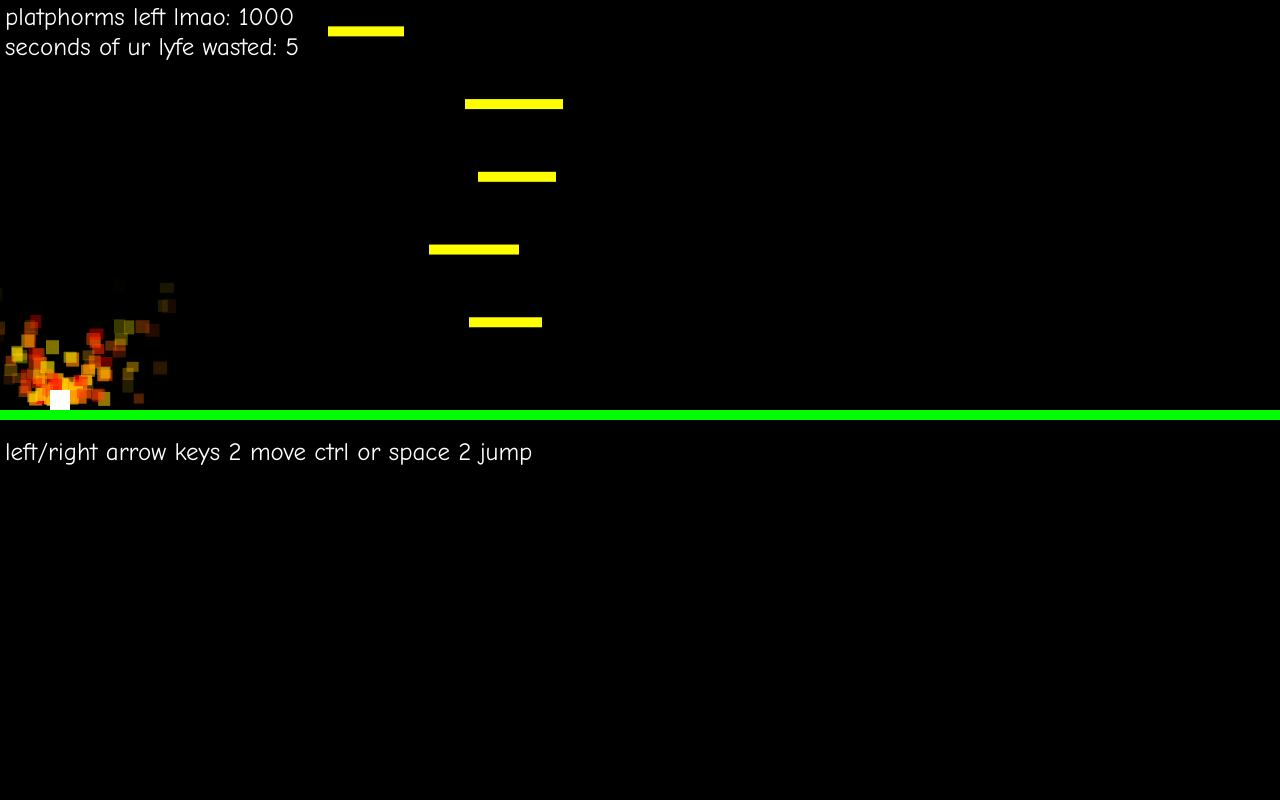
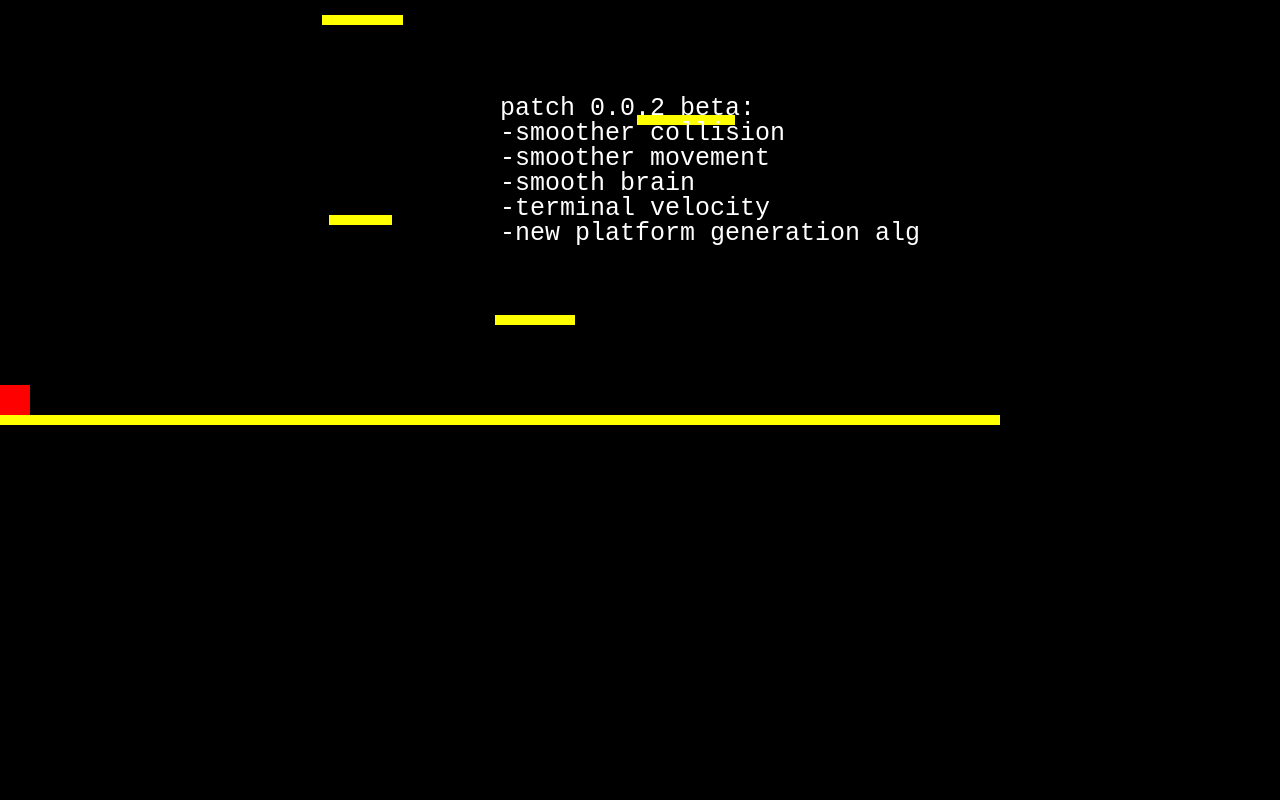
Before and after one commit to WellPlacedCactus/1000-platphorms, a plain HTML site: page index.html in a window 1280 px wide. Drawn offline with Linux system fonts and the light colour scheme.

Commit message:
Patch 0.0.2

````diff
--- a/index.html
+++ b/index.html
@@ -1,69 +1,18 @@
-
-<!--
-
-                                         `-.`'.-'
-                                       `-.        .-'.
-                                    `-.    -./\.-    .-'
-                                        -.  /_|\  .-
-                                    `-.   `/____\'   .-'.
-                                 `-.    -./.-""-.\.-      '
-                                    `-.  /< (()) >\  .-'
-                                  -   .`/__`-..-'__\'   .-
-                                ,...`-./___|____|___\.-'.,.
-                                   ,-'   ,` . . ',   `-,
-                                ,-'   ________________  `-,
-                                   ,'/____|_____|_____\
-                                  / /__|_____|_____|___\
-                                 / /|_____|_____|_____|_\
-                                ' /____|_____|_____|_____\
-                              .' /__|_____|_____|_____|___\
-                             ,' /|_____|_____|_____|_____|_\
-,,---''--...___...--'''--.. /../____|_____|_____|_____|_____\ ..--```--...___...--``---,,
-                           '../__|_____|_____|_____|_____|___\
-      \    )              '.:/|_____|_____|_____|_____|_____|_\               (    /
-      )\  / )           ,':./____|_____|_____|_____|_____|_____\             ( \  /(
-     / / ( (           /:../__|_____|_____|_____|_____|_____|___\             ) ) \ \
-    | |   \ \         /.../|_____|_____|_____|_____|_____|_____|_\           / /   | |
- .-.\ \    \ \       '..:/____|_____|_____|_____|_____|_____|_____\         / /    / /.-.
-(=  )\ `._.' |       \:./ _  _ ___  ____ ____ _    _ _ _ _ _  _ ___\        | `._.' /(  =)
- \ (_)       )       \./  |\/| |__) |___ |___ |___ _X_ _X_  \/  _|_ \       (       (_) /
-  \    `----'         """"""""""""""""""""""""""""""""""""""""""""""""       `----'    /
-   \   ____\__          __ __    _  __ _     _  __ ________    _____        __/____   /
-    \ (=\     \        (_ |_ |V||_)|_ |_)   |_|(_ /   |  |    |_  |        /     /-) /
-     \_)_\     \       __)|__| ||  |__| \   | |__)\___|__|_   |  _|_      /     /_(_/
-          \     \                                                        /     /
-           )     )  _                                                _  (     (
-          (     (,-' `-..__                                    __..-' `-,)     )
-           \_.-''          ``-..____                  ____..-''          ``-._/
-            `-._                    ``--...____...--''                    _.-'
-                `-.._                                                _..-'
-                     `-..__           HE IS WATCHING           __..-'
-                           ``-..____                  ____..-''
-									``--...____...--''
--->
-
 <!DOCTYPE html>
 <html lang="en">
 <head>
 	<meta charset="UTF-8">
 	<meta name="viewport" content="width=device-width, initial-scale=1.0">
-	<title>1000 platphorms</title>
+	<title>1000-platphorms</title>
 	<style>
-		body {
-			margin: 0px;
-			overflow: hidden;
+		canvas {
+			position: absolute;
+			top: 0px;
+			left: 0px;
 		}
 	</style>
 </head>
 <body>
-	<canvas id="viewport"></canvas>
-	<audio id="jumpSound" src="assets/audio/jump.wav"></audio>
-	<script src="js/classes/Camera.js"></script>
-	<script src="js/classes/Particle.js"></script>
-	<script src="js/classes/Entity.js"></script>
-	<script src="js/classes/Platform.js"></script>
-   <script src="js/classes/Player.js"></script>
-	<script src="js/classes/UI.js"></script>
-	<script src="js/script.js"></script>
+	<script src="vu.js"></script>
 </body>
 </html>
--- a/js/classes/Camera.js
+++ /dev/null
@@ -1,11 +0,0 @@
-
-class Camera {
-	constructor() {
-		this.xOffset = 0;
-		this.yOffset = 0;
-	}
-
-	focus(entity) {
-		this.yOffset = entity.y - (canvas.height - entity.height) / 2;
-	}
-}
--- a/js/classes/Entity.js
+++ /dev/null
@@ -1,21 +0,0 @@
-
-class Entity {
-	constructor(x, y, width, height) {
-		this.x = x;
-		this.y = y;
-		this.width = width;
-		this.height = height;
-		this.solid = false;
-	}
-
-	update() {}
-
-	draw(con) {
-		con.fillStyle = 'white';
-		con.fillRect(
-			this.x - camera.xOffset,
-			this.y - camera.yOffset,
-			this.width,
-			this.height);
-	}
-}
--- a/js/classes/Particle.js
+++ /dev/null
@@ -1,51 +0,0 @@
-
-class RGBAValue {
-	constructor(r, g, b, a) {
-		this.r = r;
-		this.g = g;
-		this.b = b;
-		this.a = a;
-	}
-
-	toString() {
-		return `rgba(
-			${this.r},
-			${this.g},
-			${this.b},
-			${this.a / 255})`;
-	}
-}
-
-class Particle {
-	constructor(x, y, width, height, color, velX, velY, decay) {
-		this.x = x;
-		this.y = y;
-		this.width = width;
-		this.height = height;
-		this.color = color;
-		this.velX = velX;
-		this.velY = velY;
-		this.decay = decay;
-		this.dead = false;
-	}
-
-	update() {
-		this.x += this.velX;
-		this.y += this.velY;
-		this.color.a -= this.decay;
-
-		if (this.color.a < 0) {
-			this.dead = true;
-		}
-	}
-
-	draw(con) {
-		con.fillStyle = this.color.toString();
-		con.fillRect(
-			this.x - this.width / 2 - camera.xOffset,
-			this.y - this.height / 2 - camera.yOffset,
-			this.width,
-			this.height
-		);
-	}
-}
--- a/js/classes/Platform.js
+++ /dev/null
@@ -1,19 +0,0 @@
-
-class Platform extends Entity {
-	constructor(x, y, width, height, color) {
-		super(x, y, width, height);
-		this.color = color;
-		this.solid = true;
-	}
-
-	update() {}
-
-	draw(con) {
-		con.fillStyle = this.color.toString();
-		con.fillRect(
-			this.x - camera.xOffset,
-			this.y - camera.yOffset,
-			this.width,
-			this.height);
-	}
-}
--- a/js/classes/Player.js
+++ /dev/null
@@ -1,108 +0,0 @@
-
-class Player extends Entity {
-	constructor(x, y) {
-		super(x, y, 20, 20);
-		this.velX = 0;
-		this.velY = 0;
-
-		this.gravity = 1;
-		this.grounded = false;
-		this.jumpPower = 15;
-
-		this.acc = 1;
-		this.dec = this.acc;
-		this.velMax = 15;
-	}
-
-	move() {
-		this.x += this.velX;
-		this.y += this.velY;
-
-		// y
-
-		this.velY += this.gravity;
-
-		if (this.grounded) {
-			if (keys[17] || keys[32]) {
-				this.velY -= this.jumpPower;
-				this.grounded = false;
-				jumpSound.play();
-			}
-		}
-
-		// x
-
-		if (keys[39]) {
-			this.velX += this.acc;
-			if (this.velX > this.velMax) {
-				this.velX = this.velMax;
-			}
-		} else {
-			if (this.velX > 0) {
-				this.velX -= this.dec;
-				if (this.velX < 0) {
-					this.velX = 0;
-				}
-			}
-		}
-
-		if (keys[37]) {
-			this.velX -= this.acc;
-			if (this.velX < -this.velMax) {
-				this.velX = -this.velMax;
-			}
-		} else {
-			if (this.velX < 0) {
-				this.velX += this.dec;
-				if (this.velX > 0) {
-					this.velX = 0;
-				}
-			}
-		}
-	}
-
-	collide() {
-
-		// with platforms
-
-		entities.forEach(entity => {
-			if (entity.solid) {
-				if (this.velY > 0) { // if we falling
-					if (collision(this, entity)) {
-						this.y = entity.y - this.height;
-						this.velY = 0;
-						this.grounded = true;
-					}
-				}
-			}
-		});
-	}
-
-	emit() {
-		particles.push(new Particle(
-			this.x + this.width / 2,
-			this.y + this.height / 2,
-			randi(10, 15),
-			randi(10, 15),
-			new RGBAValue(255, randi(0, 255), 0, 255),
-			randf(-1, 1),
-			randf(-1, -0.01),
-			2
-		));
-	}
-
-	update() {
-		this.move();
-		this.collide();
-		this.emit();
-	}
-
-	draw(con) {
-		con.fillStyle = 'white';
-		con.fillRect(
-			this.x - camera.xOffset,
-			this.y - camera.yOffset,
-			this.width,
-			this.height);
-	}
-}
--- a/js/classes/UI.js
+++ /dev/null
@@ -1,52 +0,0 @@
-
-class UI {
-	constructor() {
-		this.score = 0;
-		this.startTime = new Date();
-		this.secondsPassed = 0;
-		this.totalDist = (canvas.height / 11) * 1000;
-		this.platformsLeft = null;
-		this.enabled = true;
-
-		this.reviews = [
-			'"I had never shit so hard before" -IGN 10/10',
-			'"I had a wife before playing this" -New York Times',
-			'"Boss fired me for playing this at work. Taking all jobs. Male, 6\'2, straight." -Jonas Smith',
-			'"Lamp" -Lamp',
-			'"naw" -Rosa Parks, Benett Foddy, George Washington',
-			'"There is a screwdriver on the couch behind you. Take it. Finish the job." -Comrade'
-		];
-	}
-
-	update() {
-		let currentTime = new Date();
-		let timeDiff = currentTime - this.startTime;
-		this.secondsPassed = Math.round((timeDiff /= 1000) % 60);
-		this.platformsLeft = 1000 - Math.floor((this.totalDist - (this.totalDist + player.y)) / (canvas.height / 11));
-	}
-
-	draw(con) {
-		if (this.enabled) {
-			con.font = '25px Comic Sans MS';
-			con.fillStyle = 'white';
-
-			con.textAlign = 'left';
-			con.fillText('platphorms left lmao: ' + this.platformsLeft, 5, 25);
-			con.fillText('seconds of ur lyfe wasted: ' + this.secondsPassed, 5, 55);
-			con.fillText(
-				'left/right arrow keys 2 move ctrl or space 2 jump',
-				5 - camera.xOffset,
-				50 - camera.yOffset
-			);
-
-			con.textAlign = 'center';
-			for (let i = 0; i < this.reviews.length - 1; i++) {
-				con.fillText(
-					this.reviews[i],
-					canvas.width / 2,
-					-72000 - camera.yOffset + (30 * i)
-				);
-			}
-		}
-	}
-}
--- a/js/script.js
+++ /dev/null
@@ -1,118 +0,0 @@
-
-// GLOBALS
-const canvas = document.getElementById('viewport');
-const context = canvas.getContext('2d');
-const keys = [];
-const entities = [];
-const particles = [];
-const camera = new Camera();
-const player = new Player(50, -50);
-const jumpSound = document.getElementById('jumpSound');
-const ui = new UI();
-
-function start() {
-	resize();
-
-	// World generation
-	// Adding platforms
-	for (let i = 0; i < 1000; i++) {
-		entities.push(new Platform(
-			randi(canvas.width / 4, canvas.width / 2),
-			-i * (canvas.height / 11) - (canvas.height / 11) - 20,
-			randi(50, 100),
-			10,
-			new RGBAValue(255, 255 - i * 255 / 1000, 0, 255)
-		));
-	}
-
-	// Add floor
-	entities.push(new Platform(
-		0,
-		0,
-		canvas.width,
-		10,
-		new RGBAValue(0, 255, 0, 255)
-	));
-
-	// Add heaven
-	entities.push(new Platform(
-		0,
-		-71747,
-		canvas.width,
-		10,
-		new RGBAValue(0, 255, 0, 255)
-	));
-
-	// Add player
-	entities.push(player);
-
-	requestAnimationFrame(loop);
-}
-
-function loop() {
-	requestAnimationFrame(loop);
-	camera.focus(player);
-
-	context.fillStyle = 'black';
-	context.clearRect(0, 0, canvas.width, canvas.height);
-	context.fillRect(0, 0, canvas.width, canvas.height);
-
-	for (let i = particles.length - 1; i >= 0; --i) {
-		const particle = particles[i];
-		particle.update();
-		particle.draw(context);
-
-		if (particle.dead) {
-			particles.splice(i, 1);
-		}
-	}
-
-	entities.forEach(entity => {
-		entity.update();
-		entity.draw(context);
-	});
-
-	ui.update();
-	ui.draw(context);
-}
-
-function resize() {
-	canvas.width = window.innerWidth;
-	canvas.height = window.innerHeight;
-}
-
-// input
-
-function keydown(e) {
-	keys[e.keyCode] = true;
-}
-
-function keyup(e) {
-	keys[e.keyCode] = false;
-}
-
-// utils
-
-function randi(min, max) {
-	return Math.floor(Math.random() * (max - min) + min);
-}
-
-function randf(min, max) {
-	return Math.random() * (max - min) + min;
-}
-
-function collision(rect1, rect2) {
-	if (rect1.x < rect2.x + rect2.width &&
-		rect1.x + rect1.width > rect2.x &&
-		rect1.y < rect2.y + rect2.height &&
-		rect1.y + rect1.height > rect2.y) {
-		return true;
-	} else {
-		return false;
-	}
-}
-
-window.onload = start;
-window.onresize = resize;
-window.onkeydown = keydown;
-window.onkeyup = keyup;
--- /dev/null
+++ b/vu.js
@@ -0,0 +1,208 @@
+
+class Clock {
+	constructor(step, cd) {
+		this.timer = 0;
+		this.step = step;
+		this.cd = cd;
+	}
+	tick() {
+		this.timer += this.step;
+		if (this.timer > this.cd) {
+			this.timer = 0;
+			return true;
+		} else {
+			return false;
+		}
+	}
+}
+
+class Entity {
+	constructor(x, y, w, h, c) {
+		this.x = x;
+		this.y = y;
+		this.w = w;
+		this.h = h;
+		this.c = c;
+		this.d = false;
+	}
+	tick() {}
+	draw() {
+		c.fillStyle = this.c;
+		c.fillRect(
+			this.x,
+			this.y,
+			this.w,
+			this.h
+		);
+	}
+}
+
+class Player extends Entity {
+	constructor(x, y, r) {
+		super(x, y, r, r, 'red');
+		this.velX = 0;
+		this.velY = 0;
+		this.velMax = 10;
+		this.velTerm = 30;
+		this.acc = 1;
+		this.dec = this.acc * 2;
+		this.canJump = false;
+		this.jumpPower = 22;
+	}
+	tick() {
+		this.input();
+		this.fall();
+		this.move();
+	}
+	input() {
+		if (keys[82]) {
+			this.x = 0;
+			this.y = 0;
+			this.velY = 0;
+			this.velX = 0;
+		}
+		if (keys[39]) {
+			this.velX += this.acc;
+			if (this.velX > this.velMax) {
+				this.velX = this.velMax;
+			}
+		} else {
+			if (this.velX > 0) {
+				this.velX -= this.dec;
+				if (this.velX < 0) {
+					this.velX = 0;
+				}
+			}
+		}
+		if (keys[37]) {
+			this.velX -= this.acc;
+			if (this.velX < -this.velMax) {
+				this.velX = -this.velMax;
+			}
+		} else {
+			if (this.velX < 0) {
+				this.velX += this.dec;
+				if (this.velX > 0) {
+					this.velX = 0;
+				}
+			}
+		}
+		if (keys[17]) {
+			if (this.canJump) {
+				this.velY -= this.jumpPower;
+				this.canJump = false;
+			}
+		}
+	}
+	fall() {
+		this.velY += 1;
+		if (this.velY > this.velTerm) {
+			this.velY = this.velTerm;
+		}
+	}
+	move() {
+		this.y += this.velY;
+		entities.forEach(t => {
+			if (collision(this, t)) {
+				if (this.velY > 0) {
+					if (this.y + this.h > t.y) {
+						this.velY = 0;
+						this.y = t.y - this.h;
+						this.canJump = true;
+					}
+				}
+			}
+		});
+
+		this.x += this.velX;
+	}
+}
+
+const randi = (min, max) => Math.floor(Math.random() * (max - min) + min);
+const collision = (e1, e2) => e1.x < e2.x + e2.w && e1.x + e1.w > e2.x && e1.y < e2.y + e2.h && e1.y + e1.h > e2.y;
+const canvas = document.createElement('canvas');
+const c = canvas.getContext('2d');
+const mouse = {};
+const keys = [];
+const entities = [];
+const p = new Player(0, 0, 30);
+const gap = 100;
+
+window.onresize = () => { canvas.w = window.innerWidth; canvas.h = window.innerHeight; };
+window.oncontextmenu = e => e.preventDefault();
+window.onmousemove = ({x, y}) => { mouse.x = x; mouse.y = y; };
+window.onmousedown = () => mouse.down = true;
+window.onmouseup = () => mouse.down = false;
+window.onkeydown = ({keyCode}) => keys[keyCode] = true;
+window.onkeyup = ({keyCode}) => keys[keyCode] = false;
+window.onload = () => {
+	canvas.width = window.innerWidth;
+	canvas.height = window.innerHeight;
+	document.body.appendChild(canvas);
+	requestAnimationFrame(loop);
+
+	for (let y = 0; y < 1000; y++) {
+		entities.push(new Entity(
+			randi(0, canvas.width / 2),
+			(y + 1) * gap,
+			randi(gap / 2, gap),
+			10,
+			'yellow'
+		));
+	}
+	entities.push(new Entity(
+		0,
+		-gap,
+		1000,
+		10,
+		'green'
+	));
+	entities.push(new Entity(
+		0,
+		1001 * gap,
+		1000,
+		10,
+		'yellow'
+	));
+	p.x = 0;
+	p.y = 999 * gap;
+}
+
+const reviews = [
+	'"the worst game i have ever played -Unknown"',
+	'"complete waste of time -Unknown"',
+	'"no one has time for this sh*t -Fred"',
+	'"garbage engine -me"',
+];
+const patchNotes = [
+	'patch 0.0.2 beta:',
+	'-smoother collision',
+	'-smoother movement',
+	'-smooth brain',
+	'-terminal velocity',
+	'-new platform generation alg'
+];
+function loop() {
+	c.fillStyle = 'black';
+	c.fillRect(0, 0, canvas.width, canvas.height);
+	c.save();
+	c.translate(0, -p.y + (canvas.height - p.h) / 2);
+	entities.forEach(e => {
+		e.tick();
+		e.draw();
+	});
+	p.tick();
+	p.draw();
+	c.font = '25px monospace';
+	c.fillStyle = 'white';
+	c.textAlign = 'center';
+	reviews.forEach((r, i) => {
+		c.fillText(r, canvas.width / 2, -400 + i * 25);
+	});
+	c.textAlign = 'left';
+	patchNotes.forEach((f, i) => {
+		c.fillText(f, 500, gap * 998 + i * 25);
+	});
+	c.restore();
+	requestAnimationFrame(loop);
+}
````
Also changed, not shown: favicon.ico (deleted), 1 other file.
